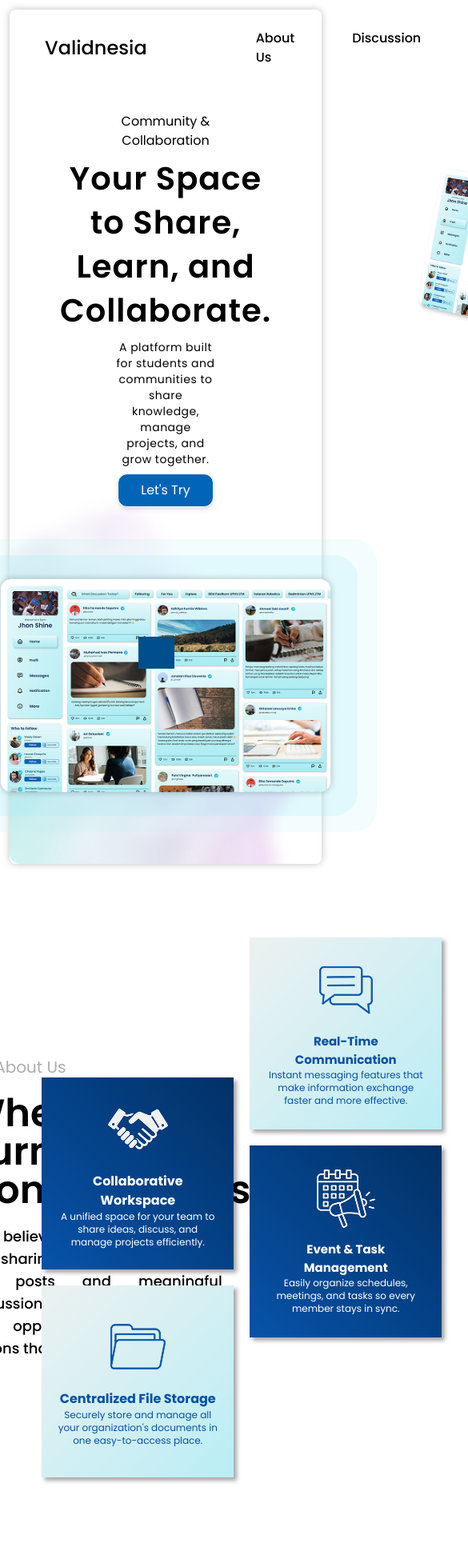
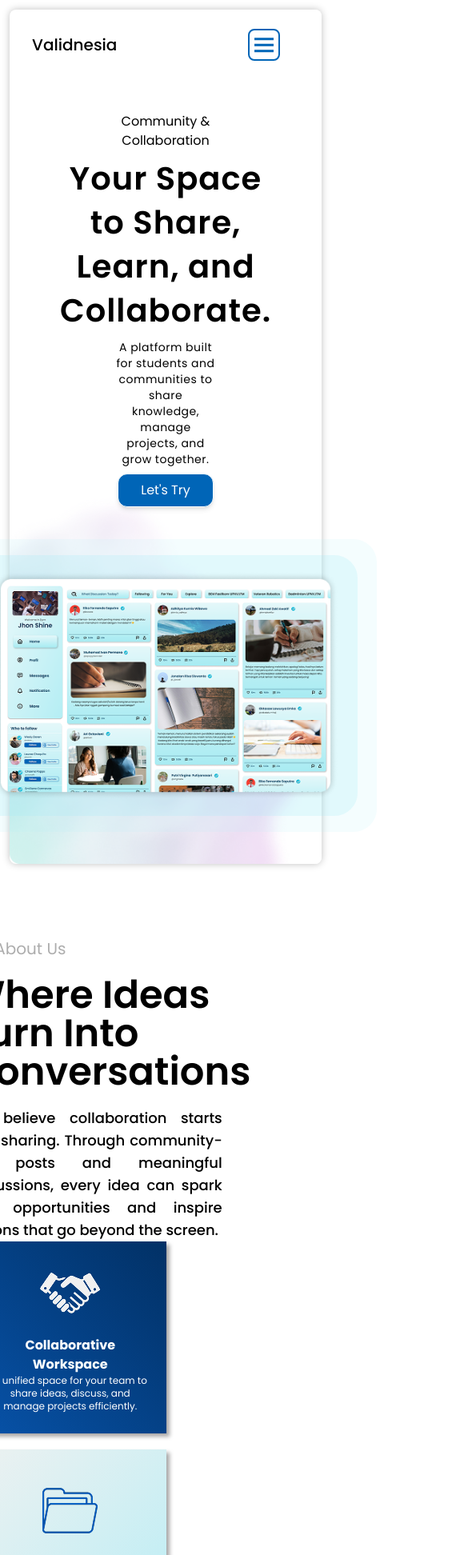
Before and after one commit to RIKO-FERNANDA-S/validnesia, a Next.js app: page / in a window 390 px wide. Shown: the top 1944 px of the page at 80% size, 585 px wide, since content can reach past the window. Built offline with nearby package versions, Linux system fonts and the light colour scheme.

Commit message:
feat: add navbar responsive

```diff
--- a/src/app/components/UI/footer.tsx
+++ b/src/app/components/UI/footer.tsx
@@ -13,7 +13,7 @@ function footer() {
   const year = date.getFullYear();
   return (
     <main className="bg-[#004e8d] text-white">
-      <article className="flex py-10 justify-center px-24 border-b-2 ">
+      <article className="flex flex-wrap py-10 justify-center px-24 border-b-2 ">
         <div className="flex flex-col w-1/2 pr-20 gap-6">
           <h1 className="text-4xl font-batharia">Validnesia</h1>
 
@@ -48,7 +48,7 @@ function footer() {
             </div>
           </div>
         </div>
-        <div className="flex text-textFooter gap-28">
+        <div className="flex text-textFooter gap-28 flex-wrap">
           <div className="flex flex-col gap-7">
             <h1 className="text-lg font-bold text-white">Company</h1>
             <Link href="/404">
--- a/src/app/components/UI/navbar.tsx
+++ b/src/app/components/UI/navbar.tsx
@@ -3,73 +3,136 @@ import React from "react";
 import { useState, useEffect } from "react";
 import Link from "next/link";
 import { usePathname, useRouter } from "next/navigation";
-import BtnLogin from "./btnLogin"
+import BtnLogin from "./btnLogin";
 import BtnSignUp from "./btnSignUp";
-import {motion} from "framer-motion"
-
+import { motion } from "framer-motion";
 
 function Navbar() {
+  useEffect(() => {
+    import("boxicons");
+  }, []);
+
   const pathname = usePathname();
 
   const [scrolled, setScrolled] = useState(false);
+  const [IsOpen, setIsOpen] = useState(false);
 
   useEffect(() => {
     const handleScroll = () => {
-      if (window.scrollY > 50){
+      if (window.scrollY > 50) {
         setScrolled(true);
-      }else{
+      } else {
         setScrolled(false);
       }
-    }
-    window.addEventListener('scroll', handleScroll);
+    };
+    window.addEventListener("scroll", handleScroll);
 
     return () => {
-      window.removeEventListener('scroll', handleScroll);
-    }
+      window.removeEventListener("scroll", handleScroll);
+    };
   }, []);
 
   return (
-    <div className="w-full flex flex-col items-center justify-center gap-3 fixed z-20">
+    <nav className="w-full flex flex-col items-center justify-center md:gap-3 fixed z-20">
       <motion.nav
-         initial={{
-          y:-200
+        initial={{
+          y: -200,
         }}
         animate={{
-          y:0
+          y: 0,
         }}
         transition={{
-          duration: 0.6
+          duration: 0.6,
         }}
+        className={` w-full rounded-lg py-10 h-28 flex items-center justify-between px-10 ${
+          scrolled ? "backdrop-blur-sm" : "backdrop-blur-none"
+        }`}
+      >
+        <div className={`md:pl-4 md:pr-2 flex  `}>
+          <Link href="/">
+            <h1 className="font-batharia text-xl md:text-2xl font-medium mr-28">
+              Validnesia
+            </h1>
+          </Link>
+        </div>
 
-      className={` w-full rounded-lg pt-10 h-20 flex items-center justify-between px-10 ${scrolled ? 'backdrop-blur-sm' : 'backdrop-blur-none'}`}>
-        <div className={`pl-4 pr-2  flex items-center `}>
-          <Link href="/">
-
-          <h1 className="font-batharia text-2xl font-medium mr-28">
-            Validnesia
-          </h1></Link>
-        </div>
-        <div className="flex gap-10 font-medium ">
+        {/* Components Link Large */}
+        <div className="lg:flex hidden gap-10 font-medium items-center">
           <Link href="/#about">
             <h1 className={` py-3 px-4 text-black`}>About Us</h1>
           </Link>
 
           <Link href="/discussion">
-            <h1 className={` py-3 px-4  ${pathname === "/about" ? "text-white bg-black rounded-md" : "text-black bg-none"}`}>Discussion</h1>
+            <h1
+              className={` py-3 px-4  ${
+                pathname === "/about"
+                  ? "text-white bg-black rounded-md"
+                  : "text-black bg-none"
+              }`}
+            >
+              Discussion
+            </h1>
           </Link>
 
           <Link href="/event">
-            <h1 className={` py-3 px-4  ${pathname === "/gallery" ? "text-white bg-black rounded-md" : "text-black bg-none"}`}>Feature</h1>
+            <h1
+              className={` py-3 px-4  ${
+                pathname === "/gallery"
+                  ? "text-white bg-black rounded-md"
+                  : "text-black bg-none"
+              }`}
+            >
+              Feature
+            </h1>
+          </Link>
+        </div>
+        {/* Components Link Large */}
+
+        {/* Components Button Large */}
+        <div className="lg:flex hidden gap-4 font-medium">
+          <BtnLogin />
+          <BtnSignUp />
+        </div>
+        {/* Components Button Large */}
+
+        {/* Components Burger Menu */}
+        <button
+          onClick={() => setIsOpen(!IsOpen)}
+          className={` cursor-pointer max-lg:flex min-lg:hidden border-2 border-[#0065B7] rounded-lg`}
+        >
+          {!IsOpen ? <i className={` bx bx-menu bx-md text-[#0065B7]`}></i> : <i className='bx bx-x bx-md text-[#0065B7]'></i>}
+
+        </button>
+        {/* Components Burger Menu */}
+
+        <div
+          className={` absolute min-xl:hidden flex-col w-full justify-center items-center right-0 top-[5rem] h-max bg-[#0c79d3] text-white transition ${
+            IsOpen ? "opacity-100" : "hidden"
+          } `}
+        >
+          <Link
+            href="/#about"
+            className="py-4 w-full hover:bg-blue-400 flex items-center justify-center"
+          >
+            <h1 className={` `}>About Us</h1>
           </Link>
 
+          <Link
+            href="/discussion"
+            className="py-4 w-full hover:bg-blue-400 flex items-center justify-center"
+          >
+            <h1 className={``}>Discussion</h1>
+          </Link>
 
-        </div>
-        <div className="flex gap-4 font-medium">
-          <BtnLogin/>
-          <BtnSignUp/>
+          <Link
+            href="/event"
+            className="py-4 w-full hover:bg-blue-400 flex items-center justify-center"
+          >
+            <h1 className={` `}>Feature</h1>
+          </Link>
         </div>
       </motion.nav>
-    </div>
+    </nav>
   );
 }
 
--- a/src/app/components/layouts/about.tsx
+++ b/src/app/components/layouts/about.tsx
@@ -8,7 +8,7 @@ import Icon4 from "../../../../public/img/icons/4.png";
 
 function About() {
   return (
-    <main className="mb-20 mt-20 h-screen w-full bg-white flex" id="about">
+    <main className="mb-20 mt-20 h-max md:h-screen w-full bg-white flex flex-wrap max-md:flex-col" id="about">
       <section className="w-[55%] flex gap-5 h-4/5 justify-center items-center">
         <div className="w-max flex flex-col gap-5 h-max pl-14">
           <div className="flex gap-4 items-center">
@@ -31,7 +31,7 @@ function About() {
         </div>
       </section>
 
-      <section className="w-[45%] flex gap-5 h-4/5 justify-center ">
+      <section className="w-[45%] flex gap-5 h-4/5 justify-center max-md:flex-wrap">
         <article className=" flex flex-col gap-5 justify-end h-full">
           <div className="text-white gap-4 justify-center items-center p-5 flex flex-col text-center bg-linear-to-tr from-[#0751A6] to-[#023166] from-[5%] h-60 w-60 shadow-[4px_4px_5px_#110d0d5d]">
             <Image src={Icon1} alt="icon1" />
--- a/src/app/components/layouts/feature.tsx
+++ b/src/app/components/layouts/feature.tsx
@@ -43,10 +43,10 @@ function feature() {
           <p>Get latest news and updates</p>
         </div>
       </article>
-      <div className="content-none bottom-2 flex absolute z-1 break-after-column">
+      {/* <div className="content-none bottom-2 flex absolute z-1 break-after-column">
         <div className="w-[45px] h-[40px] bg-[#004e8d]"></div>
         <div></div>
-      </div>
+      </div> */}
     </main>
   );
 }
--- a/src/app/components/layouts/hero.tsx
+++ b/src/app/components/layouts/hero.tsx
@@ -62,7 +62,7 @@ function Hero() {
         {/* Box Main */}
 
         {/* Box Second & Thirty */}
-        <div className="flex absolute z-10">
+        <div className=" lg:flex hidden absolute z-10">
           <div className="w-[80rem] h-96 flex justify-between items-end">
             <div ref={tiltRef1} className="w-80 h-auto  mb-28 ml-6 ">
               <Image src={imgWeb2} alt=""/>
```
